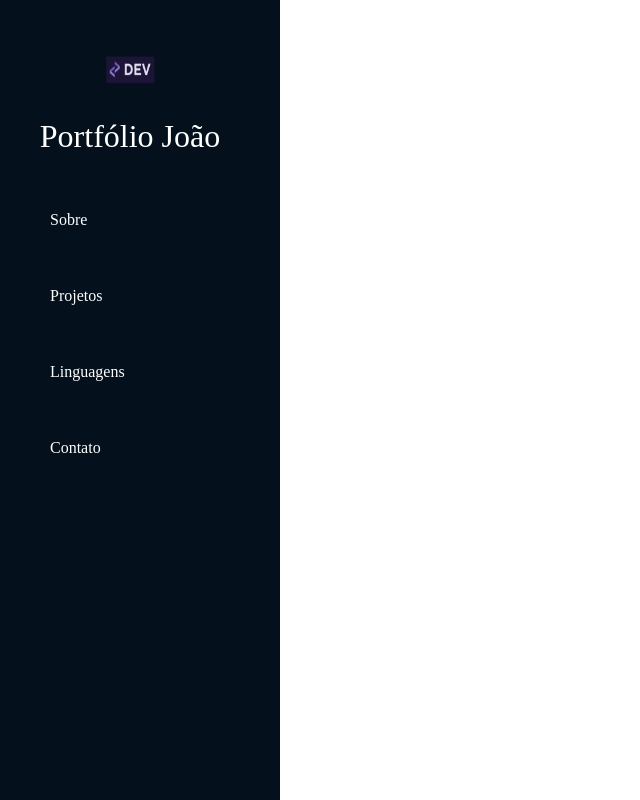
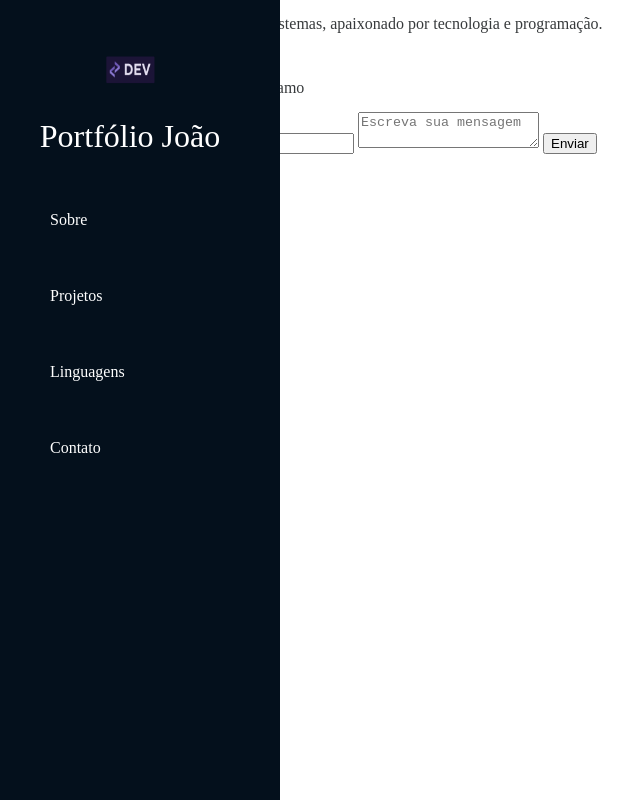
Before and after one commit to JoaoPedroPaess/Projeto_1_WISE, a plain HTML site: page meu_portfolio.html in a window 1280 px wide. Shown: the whole page, without its empty margins (20-660 px from the left). Drawn offline with Linux system fonts and the light colour scheme.

Commit message:
Alteração na sidebar e protótipo inicial

```diff
--- a/meu_portfolio.html
+++ b/meu_portfolio.html
@@ -25,8 +25,54 @@
             </div>
         </div>
         <div class="content">
+            <main>
+                <section id="sessao-sobre">
+                    <div class="banner"></div>
+                    <div class="sessao-sobre-content">
+                        <h1> Olá, sou o João</h1>
+                        <div class="sobre-texto">
+                            <div class="sessao-minibanner"></div>
+                            <div class="sessao-descricao"></div>
+                            <p>
+                                Estudante de Análise e Desenvolvimento de Sistemas,
+                                apaixonado por tecnologia e programação. </p>
 
+                    </div>
+                    </section>
+                    <section id="sessao-projetos">
+                        <div class="sessao-content">
+                            <h1>Projetos</h1>
+                            <div class="sessao-minibanner">
+                                <div class="sessao-descricao">
+                                    <p>Conheça alguns dos meus projetos</p>
+                                </div>
+                            </div>
+                        </div>
+                    </section>
+                    <section id="sessao-linguagens">
+                        <div class="sessao-content">
+                            <h1>Linguagens</h1>
+                            <div class="sessao-minibanner">
+                                <div class="sessao-descricao">
+                                    <p>Conheça algumas das linguagens que eu programo</p>
+                                </div>
+                            </div>
+                        </div>
+                    </section>
+                    <section id="sessao-contato">
+                            <h2>Contato</h2>
+                                <form id="form-contato">
+                                    <input type="text" name="nome" placeholder="Nome">
+                                    <input type="email" name="email" placeholder="E-mail">
+                                    <textarea name="mensagem" placeholder="Escreva sua mensagem"></textarea>
+                                    <button type="submit">Enviar</button>
+                            </form>
+                    </section>
+                    <footer>
+                        <p>Desenvolvido por João</p>
+                    </footer>
+                </main>
+            </div>
         </div>
-    </div>
 </body>
 </html>
--- a/styles.css
+++ b/styles.css
@@ -51,3 +51,9 @@ a {
     margin-left:auto;
     margin-right:auto;
 }
+.sessao-sobre {
+    margin-top: 100px;
+    padding: 20px;
+    right: 100px;
+    text-align: center;
+}
```
